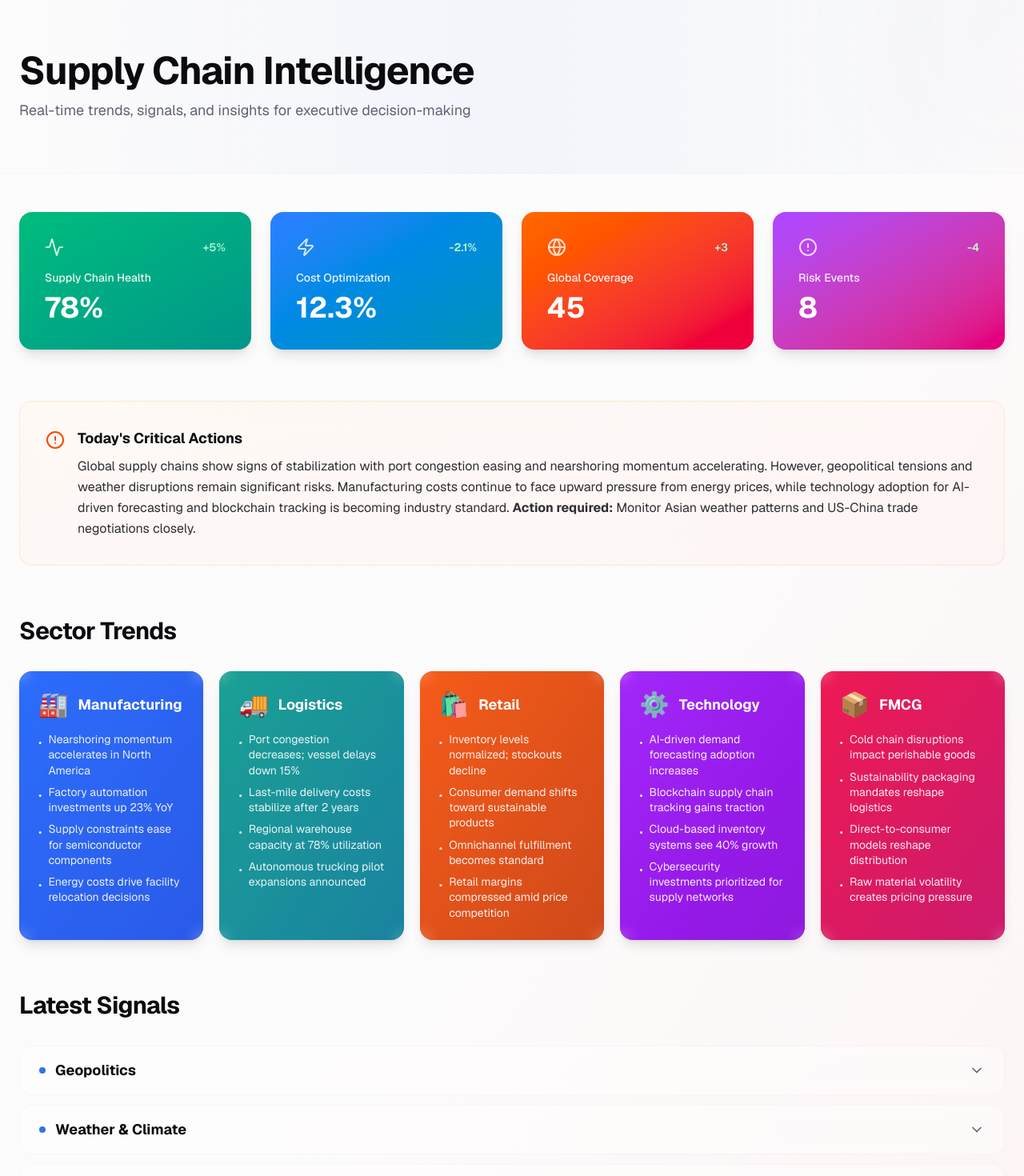
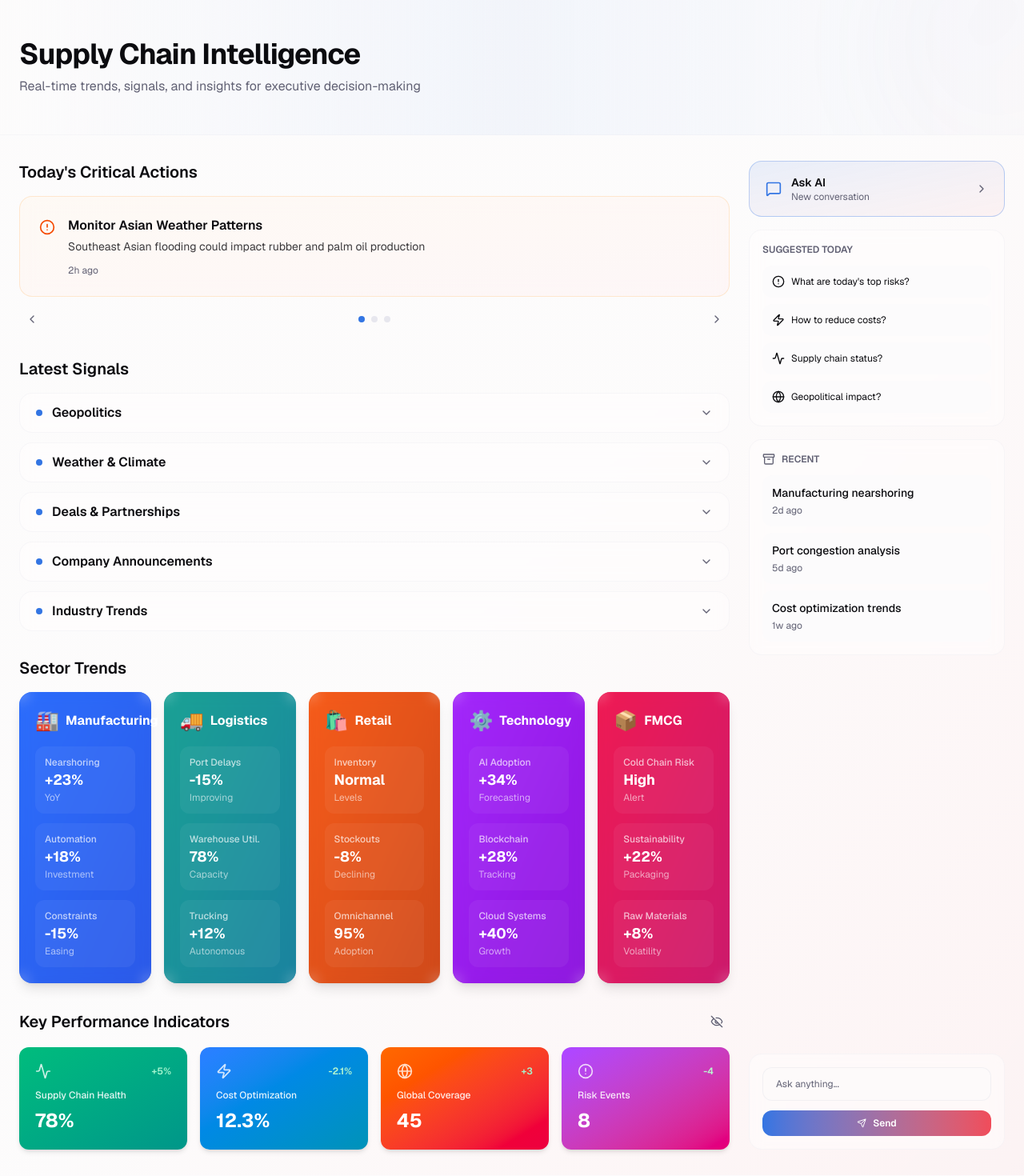
Before and after one commit to amitkumar-ai-pm/v0-scm-intelligence, a Next.js app: page / in a window 1280 px wide. Shown: the top 1470 px of the page at 80% size. Built offline with nearby package versions, Linux system fonts and the light colour scheme.

Commit message:
feat: redesign Supply Chain Intelligence dashboard\n\nReorder layout, add carousel, chat sidebar, KPI toggles, glass sector trends, and standardize fonts.

```diff
--- a/app/globals.css
+++ b/app/globals.css
@@ -122,4 +122,37 @@
   body {
     @apply bg-background text-foreground;
   }
+
+  /* Font Size Standardization */
+  h1 {
+    @apply text-4xl font-bold;
+  }
+
+  h2 {
+    @apply text-xl font-semibold;
+  }
+
+  h3 {
+    @apply text-base font-semibold;
+  }
+
+  p {
+    @apply text-sm;
+  }
+
+  .text-xs {
+    @apply text-xs;
+  }
+
+  .text-sm {
+    @apply text-sm;
+  }
+
+  .text-base {
+    @apply text-base;
+  }
+
+  .text-lg {
+    @apply text-lg;
+  }
 }
--- a/app/page.tsx
+++ b/app/page.tsx
@@ -1,11 +1,38 @@
 'use client'
 
 import { useState } from 'react'
-import { ChevronDown, Send, TrendingUp, AlertCircle, Activity, Zap, Globe } from 'lucide-react'
+import { ChevronDown, ChevronRight, Send, AlertCircle, Activity, Zap, Globe, MessageSquare, Archive, Eye, EyeOff } from 'lucide-react'
 
 const Page = () => {
   const [expandedNews, setExpandedNews] = useState<string | null>(null)
   const [chatInput, setChatInput] = useState('')
+  const [showKPI, setShowKPI] = useState(true)
+  const [activeActionIndex, setActiveActionIndex] = useState(0)
+  const [isChatOpen, setIsChatOpen] = useState(false)
+
+  const criticalActions = [
+    {
+      id: 'action1',
+      title: 'Monitor Asian Weather Patterns',
+      description: 'Southeast Asian flooding could impact rubber and palm oil production',
+      priority: 'high',
+      timestamp: '2h ago',
+    },
+    {
+      id: 'action2',
+      title: 'US-China Trade Negotiations',
+      description: 'Tariff discussions ongoing; potential impact on manufacturing costs',
+      priority: 'high',
+      timestamp: '4h ago',
+    },
+    {
+      id: 'action3',
+      title: 'Energy Cost Risk',
+      description: 'Manufacturing energy costs remain elevated; monitor utility markets',
+      priority: 'medium',
+      timestamp: '6h ago',
+    },
+  ]
 
   const kpiMetrics = [
     { label: 'Supply Chain Health', value: '78%', trend: '+5%', color: 'bg-gradient-to-br from-emerald-500 to-teal-600', icon: Activity },
@@ -20,11 +47,10 @@ const Page = () => {
       title: 'Manufacturing',
       color: 'from-blue-600 to-blue-700',
       icon: '🏭',
-      items: [
-        'Nearshoring momentum accelerates in North America',
-        'Factory automation investments up 23% YoY',
-        'Supply constraints ease for semiconductor components',
-        'Energy costs drive facility relocation decisions',
+      metrics: [
+        { label: 'Nearshoring', value: '+23%', subtext: 'YoY' },
+        { label: 'Automation', value: '+18%', subtext: 'Investment' },
+        { label: 'Constraints', value: '-15%', subtext: 'Easing' },
       ],
     },
     {
@@ -32,11 +58,10 @@ const Page = () => {
       title: 'Logistics',
       color: 'from-teal-600 to-cyan-700',
       icon: '🚚',
-      items: [
-        'Port congestion decreases; vessel delays down 15%',
-        'Last-mile delivery costs stabilize after 2 years',
-        'Regional warehouse capacity at 78% utilization',
-        'Autonomous trucking pilot expansions announced',
+      metrics: [
+        { label: 'Port Delays', value: '-15%', subtext: 'Improving' },
+        { label: 'Warehouse Util.', value: '78%', subtext: 'Capacity' },
+        { label: 'Trucking', value: '+12%', subtext: 'Autonomous' },
       ],
     },
     {
@@ -44,11 +69,10 @@ const Page = () => {
       title: 'Retail',
       color: 'from-orange-600 to-orange-700',
       icon: '🛍️',
-      items: [
-        'Inventory levels normalized; stockouts decline',
-        'Consumer demand shifts toward sustainable products',
-        'Omnichannel fulfillment becomes standard',
-        'Retail margins compressed amid price competition',
+      metrics: [
+        { label: 'Inventory', value: 'Normal', subtext: 'Levels' },
+        { label: 'Stockouts', value: '-8%', subtext: 'Declining' },
+        { label: 'Omnichannel', value: '95%', subtext: 'Adoption' },
       ],
     },
     {
@@ -56,11 +80,10 @@ const Page = () => {
       title: 'Technology',
       color: 'from-purple-600 to-purple-700',
       icon: '⚙️',
-      items: [
-        'AI-driven demand forecasting adoption increases',
-        'Blockchain supply chain tracking gains traction',
-        'Cloud-based inventory systems see 40% growth',
-        'Cybersecurity investments prioritized for supply networks',
+      metrics: [
+        { label: 'AI Adoption', value: '+34%', subtext: 'Forecasting' },
+        { label: 'Blockchain', value: '+28%', subtext: 'Tracking' },
+        { label: 'Cloud Systems', value: '+40%', subtext: 'Growth' },
       ],
     },
     {
@@ -68,13 +91,25 @@ const Page = () => {
       title: 'FMCG',
       color: 'from-rose-600 to-pink-700',
       icon: '📦',
-      items: [
-        'Cold chain disruptions impact perishable goods',
-        'Sustainability packaging mandates reshape logistics',
-        'Direct-to-consumer models reshape distribution',
-        'Raw material volatility creates pricing pressure',
+      metrics: [
+        { label: 'Cold Chain Risk', value: 'High', subtext: 'Alert' },
+        { label: 'Sustainability', value: '+22%', subtext: 'Packaging' },
+        { label: 'Raw Materials', value: '+8%', subtext: 'Volatility' },
       ],
     },
+  ]
+
+  const chatSuggestions = [
+    { icon: AlertCircle, text: 'What are today\'s top risks?' },
+    { icon: Zap, text: 'How to reduce costs?' },
+    { icon: Activity, text: 'Supply chain status?' },
+    { icon: Globe, text: 'Geopolitical impact?' },
+  ]
+
+  const chatHistory = [
+    { title: 'Manufacturing nearshoring', time: '2d ago' },
+    { title: 'Port congestion analysis', time: '5d ago' },
+    { title: 'Cost optimization trends', time: '1w ago' },
   ]
 
   const newsCategories = [
@@ -131,8 +166,15 @@ const Page = () => {
 
   const handleChatSubmit = (e: React.FormEvent) => {
     e.preventDefault()
-    // Chat functionality would be implemented here
     setChatInput('')
+  }
+
+  const nextAction = () => {
+    setActiveActionIndex((prev) => (prev + 1) % criticalActions.length)
+  }
+
+  const prevAction = () => {
+    setActiveActionIndex((prev) => (prev - 1 + criticalActions.length) % criticalActions.length)
   }
 
   return (
@@ -142,112 +184,89 @@ const Page = () => {
         <div className="absolute inset-0 opacity-20">
           <div className="absolute -right-48 -top-32 h-96 w-96 rounded-full bg-gradient-to-br from-primary/20 to-accent/10 blur-3xl"></div>
         </div>
-        <div className="relative mx-auto max-w-7xl px-6 py-16">
-          <div className="flex items-baseline justify-between">
-            <div>
-              <h1 className="text-5xl font-bold tracking-tight text-foreground">Supply Chain Intelligence</h1>
-              <p className="mt-3 text-lg text-muted-foreground">
+        <div className="relative mx-auto max-w-full px-6 py-12">
+          <h1 className="text-4xl font-bold tracking-tight text-foreground">Supply Chain Intelligence</h1>
+          <p className="mt-2 text-base text-muted-foreground">
             Real-time trends, signals, and insights for executive decision-making
           </p>
         </div>
-          </div>
-        </div>
       </header>
 
-      <main className="mx-auto max-w-7xl px-6 py-12">
-        {/* KPI Metrics Section */}
-        <section className="mb-16">
-          <div className="grid gap-6 md:grid-cols-2 lg:grid-cols-4">
-            {kpiMetrics.map((metric) => {
-              const Icon = metric.icon
-              return (
-                <div
-                  key={metric.label}
-                  className={`${metric.color} rounded-xl p-8 text-white shadow-lg transition-all hover:shadow-xl hover:scale-105`}
-                >
-                  <div className="flex items-center justify-between mb-4">
-                    <Icon className="h-6 w-6 opacity-80" />
-                    <span className={`text-sm font-semibold ${metric.trend.startsWith('+') ? 'text-emerald-200' : 'text-green-200'}`}>
-                      {metric.trend}
-                    </span>
-                  </div>
-                  <p className="text-sm font-medium opacity-90">{metric.label}</p>
-                  <p className="mt-2 text-4xl font-bold">{metric.value}</p>
-                </div>
-              )
-            })}
-          </div>
-        </section>
-
-        {/* Key Insights Alert Box */}
-        <section className="mb-16">
-          <div className="rounded-xl border border-orange-200/50 bg-gradient-to-br from-orange-50/50 to-rose-50/50 p-8 backdrop-blur-sm">
-            <div className="flex gap-4">
-              <AlertCircle className="h-6 w-6 flex-shrink-0 text-orange-600 mt-1" />
-              <div>
-                <h3 className="mb-2 text-lg font-bold text-foreground">Today's Critical Actions</h3>
-                <p className="leading-relaxed text-foreground/85">
-                  Global supply chains show signs of stabilization with port congestion easing and nearshoring momentum accelerating. However, geopolitical tensions and weather disruptions remain significant risks. Manufacturing costs continue to face upward pressure from energy prices, while technology adoption for AI-driven forecasting and blockchain tracking is becoming industry standard. <strong>Action required:</strong> Monitor Asian weather patterns and US-China trade negotiations closely.
-                </p>
+      <main className="flex gap-6 px-6 py-8">
+        {/* Main Content - Left Side */}
+        <div className="flex-1 space-y-8">
+          {/* Critical Actions - Scrollable Carousel */}
+          <section>
+            <h2 className="mb-4 text-xl font-semibold text-foreground">Today's Critical Actions</h2>
+            <div className="relative">
+              <div className="rounded-xl border border-orange-200/50 bg-gradient-to-br from-orange-50/50 to-rose-50/50 p-6 backdrop-blur-sm">
+                <div className="flex items-start gap-4">
+                  <AlertCircle className="h-5 w-5 flex-shrink-0 text-orange-600 mt-1" />
+                  <div className="flex-1">
+                    <h3 className="font-semibold text-foreground text-base">{criticalActions[activeActionIndex].title}</h3>
+                    <p className="mt-1 text-sm text-foreground/80">{criticalActions[activeActionIndex].description}</p>
+                    <p className="mt-3 text-xs text-muted-foreground">{criticalActions[activeActionIndex].timestamp}</p>
                   </div>
                 </div>
               </div>
-        </section>
 
-        {/* Key Trends Section */}
-        <section className="mb-16">
-          <h2 className="mb-8 text-3xl font-bold tracking-tight text-foreground">Sector Trends</h2>
-          <div className="grid gap-5 md:grid-cols-2 lg:grid-cols-5">
-            {trends.map((trend) => (
-              <div
-                key={trend.id}
-                className={`group rounded-xl bg-gradient-to-br ${trend.color} p-0 shadow-lg transition-all hover:shadow-2xl hover:-translate-y-1`}
+              {/* Navigation */}
+              {criticalActions.length > 1 && (
+                <div className="mt-3 flex items-center justify-between">
+                  <button
+                    onClick={prevAction}
+                    className="p-2 hover:bg-muted rounded-lg transition-colors text-muted-foreground hover:text-foreground"
                   >
-                <div className="rounded-xl bg-white/10 backdrop-blur-sm p-6 h-full">
-                  <div className="flex items-center gap-3 mb-4">
-                    <span className="text-3xl">{trend.icon}</span>
-                    <h3 className="font-bold text-white text-lg">{trend.title}</h3>
+                    <ChevronDown className="h-4 w-4 rotate-90" />
+                  </button>
+                  <div className="flex gap-2">
+                    {criticalActions.map((_, idx) => (
+                      <button
+                        key={idx}
+                        onClick={() => setActiveActionIndex(idx)}
+                        className={`h-2 w-2 rounded-full transition-colors ${
+                          idx === activeActionIndex ? 'bg-primary' : 'bg-border'
+                        }`}
+                      />
+                    ))}
                   </div>
-                  <ul className="space-y-2">
-                    {trend.items.map((item, idx) => (
-                      <li key={idx} className="text-sm leading-snug text-white/90 flex gap-2">
-                        <span className="flex-shrink-0 mt-1">•</span>
-                        <span>{item}</span>
-                      </li>
-                    ))}
-                  </ul>
+                  <button
+                    onClick={nextAction}
+                    className="p-2 hover:bg-muted rounded-lg transition-colors text-muted-foreground hover:text-foreground"
+                  >
+                    <ChevronDown className="h-4 w-4 -rotate-90" />
+                  </button>
                 </div>
-              </div>
-            ))}
+              )}
             </div>
           </section>
 
           {/* Latest Signals Section */}
-        <section className="mb-16">
-          <h2 className="mb-8 text-3xl font-bold tracking-tight text-foreground">Latest Signals</h2>
+          <section>
+            <h2 className="mb-4 text-xl font-semibold text-foreground">Latest Signals</h2>
             <div className="space-y-3">
               {newsCategories.map((category) => (
                 <div key={category.id} className="rounded-xl border border-border/30 overflow-hidden backdrop-blur-sm bg-card/50 hover:bg-card/70 transition-colors">
                   <button
                     onClick={() => toggleNews(category.id)}
-                  className="flex w-full items-center justify-between px-6 py-4 text-left"
+                    className="flex w-full items-center justify-between px-5 py-3 text-left"
                   >
                     <div className="flex items-center gap-3">
                       <div className="h-2 w-2 rounded-full bg-primary"></div>
-                    <h3 className="font-bold text-lg text-foreground">{category.title}</h3>
+                      <h3 className="font-semibold text-base text-foreground">{category.title}</h3>
                     </div>
                     <ChevronDown
-                    className={`h-5 w-5 text-muted-foreground transition-transform duration-300 ${
+                      className={`h-4 w-4 text-muted-foreground transition-transform duration-300 ${
                         expandedNews === category.id ? 'rotate-180' : ''
                       }`}
                     />
                   </button>
                   {expandedNews === category.id && (
-                  <div className="border-t border-border/20 bg-gradient-to-b from-foreground/2 to-transparent p-6">
-                    <ul className="space-y-4">
+                    <div className="border-t border-border/20 bg-gradient-to-b from-foreground/2 to-transparent p-5">
+                      <ul className="space-y-3">
                         {category.news.map((item, idx) => (
-                        <li key={idx} className="space-y-1.5 pb-4 border-b border-border/10 last:border-0 last:pb-0">
-                          <p className="font-semibold text-foreground text-sm leading-snug">{item.headline}</p>
+                          <li key={idx} className="space-y-1 pb-3 border-b border-border/10 last:border-0 last:pb-0">
+                            <p className="font-semibold text-foreground text-sm">{item.headline}</p>
                             <p className="text-xs text-muted-foreground flex gap-2">
                               <span className="font-medium text-primary">{item.source}</span>
                               <span>•</span>
@@ -263,28 +282,155 @@ const Page = () => {
             </div>
           </section>
 
-        {/* Chat Section */}
+          {/* Sector Trends - Quantified Cards */}
           <section>
-          <h2 className="mb-8 text-3xl font-bold tracking-tight text-foreground">Ask Supply Chain AI</h2>
-          <div className="rounded-xl border border-border/30 bg-gradient-to-br from-card to-card/50 p-8 backdrop-blur-sm shadow-lg">
-            <form onSubmit={handleChatSubmit} className="flex gap-3">
+            <h2 className="mb-4 text-xl font-semibold text-foreground">Sector Trends</h2>
+            <div className="grid gap-4 md:grid-cols-2 lg:grid-cols-5">
+              {trends.map((trend) => (
+                <div
+                  key={trend.id}
+                  className={`group rounded-xl bg-gradient-to-br ${trend.color} p-0 shadow-lg transition-all hover:shadow-2xl hover:-translate-y-1`}
+                >
+                  <div className="rounded-xl bg-white/10 backdrop-blur-sm p-5 h-full flex flex-col">
+                    <div className="flex items-center gap-2 mb-4">
+                      <span className="text-2xl">{trend.icon}</span>
+                      <h3 className="font-bold text-white text-base">{trend.title}</h3>
+                    </div>
+                    <div className="space-y-3 flex-1">
+                      {trend.metrics.map((metric, idx) => (
+                        <div key={idx} className="bg-white/5 rounded-lg p-3">
+                          <p className="text-white/70 text-xs font-medium">{metric.label}</p>
+                          <p className="text-white text-lg font-bold">{metric.value}</p>
+                          <p className="text-white/60 text-xs">{metric.subtext}</p>
+                        </div>
+                      ))}
+                    </div>
+                  </div>
+                </div>
+              ))}
+            </div>
+          </section>
+
+          {/* KPI Cards - Smaller, Collapsible */}
+          {showKPI && (
+            <section>
+              <div className="flex items-center justify-between mb-4">
+                <h2 className="text-xl font-semibold text-foreground">Key Performance Indicators</h2>
+                <button
+                  onClick={() => setShowKPI(false)}
+                  className="p-2 hover:bg-muted rounded-lg transition-colors text-muted-foreground hover:text-foreground"
+                  title="Hide KPI Cards"
+                >
+                  <EyeOff className="h-4 w-4" />
+                </button>
+              </div>
+              <div className="grid gap-4 md:grid-cols-2 lg:grid-cols-4">
+                {kpiMetrics.map((metric) => {
+                  const Icon = metric.icon
+                  return (
+                    <div
+                      key={metric.label}
+                      className={`${metric.color} rounded-lg p-5 text-white shadow-md transition-all hover:shadow-lg hover:scale-105`}
+                    >
+                      <div className="flex items-center justify-between mb-3">
+                        <Icon className="h-5 w-5 opacity-80" />
+                        <span className={`text-xs font-semibold ${metric.trend.startsWith('+') ? 'text-emerald-200' : 'text-green-200'}`}>
+                          {metric.trend}
+                        </span>
+                      </div>
+                      <p className="text-xs font-medium opacity-90">{metric.label}</p>
+                      <p className="mt-2 text-2xl font-bold">{metric.value}</p>
+                    </div>
+                  )
+                })}
+              </div>
+            </section>
+          )}
+
+          {!showKPI && (
+            <button
+              onClick={() => setShowKPI(true)}
+              className="w-full py-3 rounded-lg border border-dashed border-border text-muted-foreground hover:text-foreground hover:bg-muted transition-colors text-sm font-medium flex items-center justify-center gap-2"
+            >
+              <Eye className="h-4 w-4" />
+              Show KPI Cards
+            </button>
+          )}
+        </div>
+
+        {/* Chat Sidebar - Right Side */}
+        <aside className="w-80 hidden lg:flex flex-col gap-4">
+          {/* Chat Button */}
+          <button
+            onClick={() => setIsChatOpen(!isChatOpen)}
+            className="flex items-center gap-3 w-full rounded-xl border border-primary/30 bg-gradient-to-br from-primary/10 to-accent/5 px-5 py-4 text-left hover:bg-primary/15 transition-colors"
+          >
+            <MessageSquare className="h-5 w-5 text-primary flex-shrink-0" />
+            <div className="flex-1 min-w-0">
+              <p className="font-semibold text-sm text-foreground">Ask AI</p>
+              <p className="text-xs text-muted-foreground truncate">New conversation</p>
+            </div>
+            <ChevronRight className="h-4 w-4 text-muted-foreground" />
+          </button>
+
+          {/* Chat Suggestions */}
+          <div className="rounded-xl border border-border/30 bg-card/50 backdrop-blur-sm p-4">
+            <p className="text-xs font-semibold text-muted-foreground mb-3 uppercase">Suggested Today</p>
+            <div className="space-y-2">
+              {chatSuggestions.map((suggestion, idx) => {
+                const Icon = suggestion.icon
+                return (
+                  <button
+                    key={idx}
+                    className="w-full text-left text-xs p-3 rounded-lg bg-background hover:bg-primary/10 transition-colors flex items-center gap-2 text-foreground hover:text-primary"
+                  >
+                    <Icon className="h-4 w-4 flex-shrink-0" />
+                    <span className="line-clamp-2">{suggestion.text}</span>
+                  </button>
+                )
+              })}
+            </div>
+          </div>
+
+          {/* Chat History */}
+          <div className="rounded-xl border border-border/30 bg-card/50 backdrop-blur-sm p-4">
+            <p className="text-xs font-semibold text-muted-foreground mb-3 uppercase flex items-center gap-2">
+              <Archive className="h-4 w-4" />
+              Recent
+            </p>
+            <div className="space-y-2">
+              {chatHistory.map((chat, idx) => (
+                <button
+                  key={idx}
+                  className="w-full text-left text-xs p-3 rounded-lg bg-background hover:bg-muted transition-colors text-foreground"
+                >
+                  <p className="line-clamp-1 font-medium">{chat.title}</p>
+                  <p className="text-muted-foreground text-xs mt-1">{chat.time}</p>
+                </button>
+              ))}
+            </div>
+          </div>
+
+          {/* Chat Input */}
+          <div className="rounded-xl border border-border/30 bg-card/50 backdrop-blur-sm p-4 mt-auto">
+            <form onSubmit={handleChatSubmit} className="flex flex-col gap-3">
               <input
                 type="text"
                 value={chatInput}
                 onChange={(e) => setChatInput(e.target.value)}
-                placeholder="Ask anything about supply chain trends, risks, or opportunities..."
-                className="flex-1 rounded-lg border border-border/50 bg-background/50 px-5 py-4 text-sm placeholder-muted-foreground focus:outline-none focus:ring-2 focus:ring-primary focus:border-transparent transition-all backdrop-blur-sm"
+                placeholder="Ask anything..."
+                className="w-full rounded-lg border border-border/50 bg-background/50 px-4 py-3 text-xs placeholder-muted-foreground focus:outline-none focus:ring-2 focus:ring-primary focus:border-transparent transition-all"
               />
               <button
                 type="submit"
-                className="rounded-lg bg-gradient-to-r from-primary to-accent px-6 py-4 text-white hover:shadow-lg transition-all flex items-center gap-2 text-sm font-semibold hover:scale-105"
+                className="w-full rounded-lg bg-gradient-to-r from-primary to-accent px-3 py-2 text-white hover:shadow-lg transition-all flex items-center justify-center gap-2 text-xs font-semibold"
               >
-                <Send className="h-4 w-4" />
-                <span className="hidden sm:inline">Ask</span>
+                <Send className="h-3 w-3" />
+                Send
               </button>
             </form>
           </div>
-        </section>
+        </aside>
       </main>
     </div>
   )
```
Lines whose indentation alone changed are shown as unchanged.
